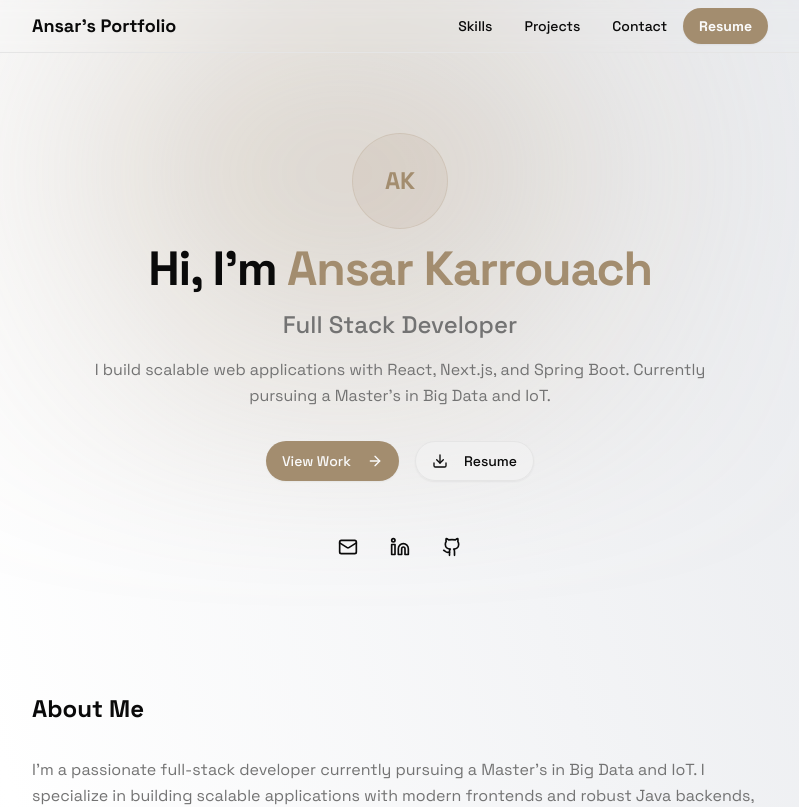
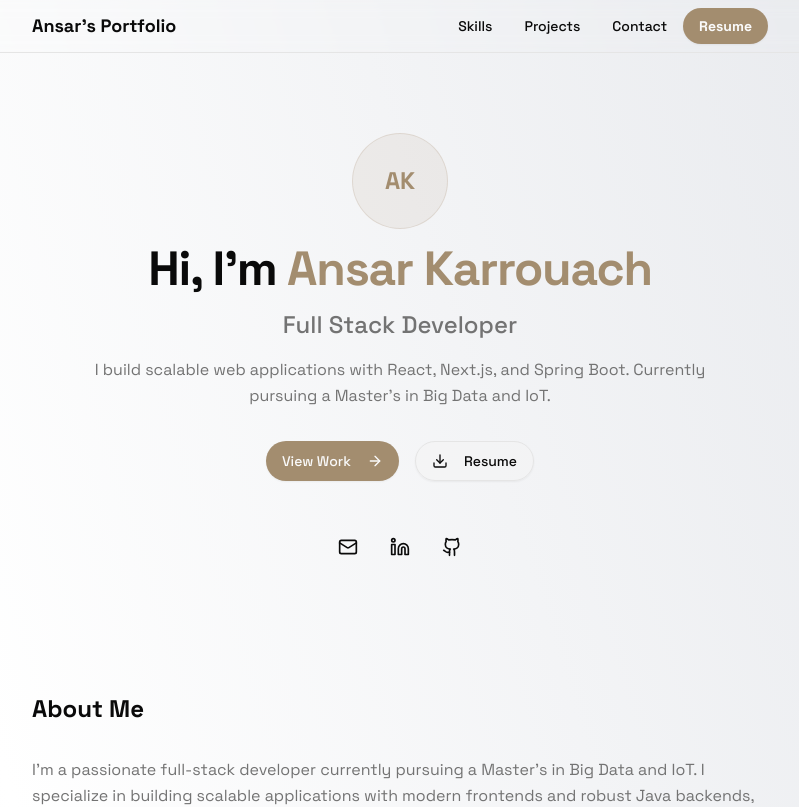
Before and after one commit to NotAnsar/new-portfolio, a Next.js app: page / in a window 1280 px wide. Shown: the top 807 px of the page, without its empty margins (240-1039 px from the left). Built offline with nearby package versions, Linux system fonts and the light colour scheme.

Commit message:
new hero section

```diff
--- a/app/page.tsx
+++ b/app/page.tsx
@@ -300,9 +300,8 @@ export default function Home() {
 			{/* Hero Section with Circle Gradient */}
 			<section className='relative flex flex-col items-center text-center space-y-8 py-16'>
 				{/* Circle Gradient Background */}
-				{/* <div className='w-96 h-40 bg-primary/80 absolute blur-[130px] rounded-full -z-10 -translate-x-14 -translate-y-10' /> */}
 
-				<div className='w-96 h-40 bg-primary absolute blur-[136px] rounded-full -z-10 -translate-x-14 -translate-y-10' />
+				{/* <div className='w-96 h-40 bg-primary absolute blur-[136px] rounded-full -z-10 -translate-x-14 -translate-y-10' /> */}
 
 				<div className='w-24 h-24 rounded-full bg-primary/10 border border-primary/20 mb-4 flex items-center justify-center'>
 					<span className='text-2xl text-primary font-bold'>AK</span>
```
